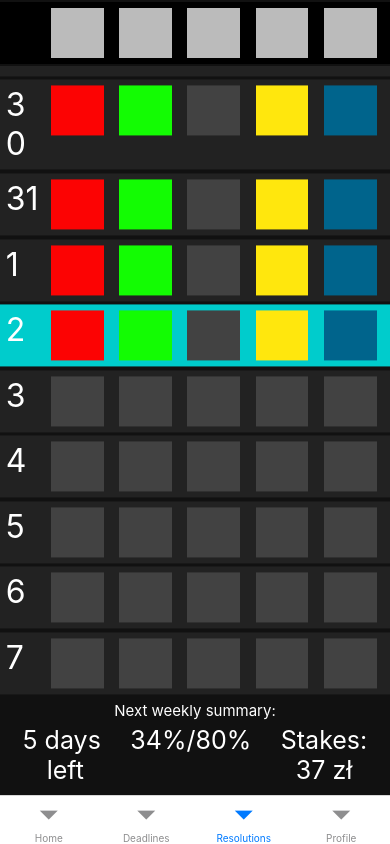
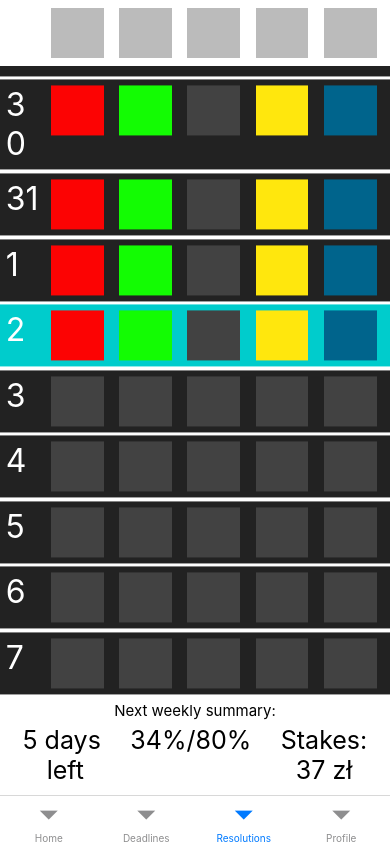
Before and after one commit to mjste/Hacknarok-2022, a React Native app: screen /Resolutions in a window 390 px wide. Built offline with nearby package versions, Linux system fonts and the light colour scheme.

Commit message:
more colors...

```diff
--- a/components/NextDeadline.tsx
+++ b/components/NextDeadline.tsx
@@ -83,7 +83,7 @@ const styles = StyleSheet.create({
     backgroundColor: colors.Primary,
     borderRadius: 10,
     padding: 5,
-    color: "white",
+    color: colors.OnBackground,
   },
   DeadlineStyleBox: {
     padding: 3,
--- a/screens/Resolutions/Header.tsx
+++ b/screens/Resolutions/Header.tsx
@@ -9,6 +9,7 @@ import {
 import { Item } from "./Item";
 import { State } from "./data";
 import { ResIcon } from "./ResIcon";
+import colors from "../../colors";
 
 interface HeaderProps {
   names: string[];
@@ -27,7 +28,7 @@ export const Header: React.FC<HeaderProps> = ({ names }) => {
 
 const styles = StyleSheet.create({
   row: {
-    backgroundColor: "#000000",
+    backgroundColor: colors.Surface,
     padding: "1.5%",
     marginVertical: "0.5%",
     marginHorizontal: 0,
@@ -35,6 +36,6 @@ const styles = StyleSheet.create({
   },
   states: {
     fontSize: 32,
-    color: "white",
+    color: colors.OnSurface,
   },
 });
--- a/screens/Resolutions/Resolutions.tsx
+++ b/screens/Resolutions/Resolutions.tsx
@@ -12,6 +12,7 @@ import { Row } from "./Row";
 import { Header } from "./Header";
 import { WeeklySummary } from "./WeeklySummary";
 import React from "react";
+import colors from "../../colors";
 interface renderProps {
   row: IRow;
 }
@@ -44,7 +45,7 @@ const Resolutions = () => {
 
 const styles = StyleSheet.create({
   container: {
-    backgroundColor: "#111111",
+    backgroundColor: colors.Background,
     flex: 1,
     marginTop: StatusBar.currentHeight || 0,
   },
--- a/screens/Resolutions/WeeklySummary.tsx
+++ b/screens/Resolutions/WeeklySummary.tsx
@@ -1,5 +1,6 @@
 import React from "react";
 import { StyleSheet, Text, View } from "react-native";
+import colors from "../../colors";
 
 interface IWeelySummary {
   daysLeft: number;
@@ -36,20 +37,20 @@ export const WeeklySummary: React.FC<IWeelySummary> = ({
 
 const styles = StyleSheet.create({
   container: {
-    backgroundColor: "#111111",
+    backgroundColor: colors.Background,
     // backgroundColor: "red",
     // flex: 1,
     // marginTop: 100,
     zIndex: 2,
     paddingHorizontal: 4,
     paddingVertical: 5,
-    color: "white",
+    color: colors.OnBackground,
     justifyContent: "center",
     // bottom: 40,
   },
   title: {
     // padding: ,
-    color: "white",
+    color: colors.OnBackground,
     fontSize: 25,
     flexGrow: 1,
     // alignItems: "center",
```
